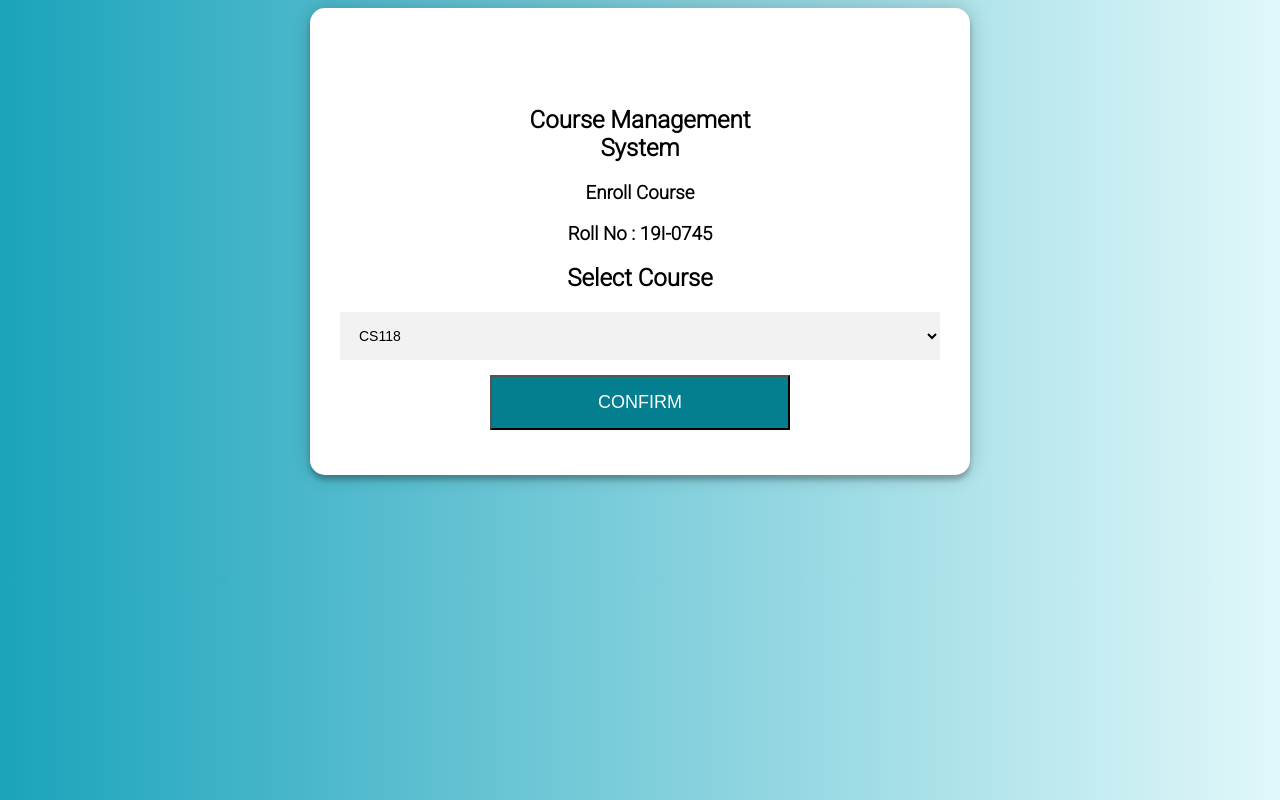
After one commit to i190745/Course-Management-System, a Django app: template myapp/templates/adm_add_course_to_st.html in a window 1280 px wide. The commit adds this page. Run offline with Django 4.2, Linux system fonts and the light colour scheme; the template is opened without the code that fills it, so the values that code supplies are empty.

Commit message:
Sprint 2

```diff
--- /dev/null
+++ b/myapp/templates/adm_add_course_to_st.html
@@ -0,0 +1,39 @@
+<!DOCTYPE html>
+<html lang="en">
+<head>
+  <meta charset="UTF-8">
+  <title>Page Title</title>
+  <meta name="viewport" content="width=device-width,initial-scale=1">
+  <link rel="stylesheet" href="css/style.css">
+</head>
+
+
+<body>
+
+<div class="dashboard">
+  <div class="dash">
+    <div class="header">
+      <h2>Course Management<br>System</h2>
+      <h3>Enroll Course</h3>
+      <h3>Roll No : 19I-0745</h3>
+    </div>
+    <div class="student-register form">
+    <form action="adm_add_course_succ.html" method="post">
+        <h2>Select Course</h2>
+        <select id="dept" name="Course" required>
+            <option value="CS118">CS118</option>
+            <option value="MT104">MT104</option>
+            <option value="MT203">MT203</option>
+            <option value="CS203">CS203</option>
+            <option value="CS1103">CS11003</option>
+        </select>
+    <button class="button">
+      Confirm
+    </button>
+    </form>
+  </div>
+  </div>
+</div>
+
+</body>
+</html>
--- a/myapp/templates/adm_dash.html
+++ b/myapp/templates/adm_dash.html
@@ -26,6 +26,11 @@
         Manage Courses
         </button>
     </div>
+    <div>
+      <button type="button" class="button" onclick="location.href='./adm_add_course_choose_st.html'">
+      Manage Student Courses
+      </button>
+  </div>
   </div>
 </div>
 
```
Also changed, not shown: myapp/templates/adm_add_course_choose_st.html (added, +38 -0 lines), myapp/templates/adm_add_course_succ.html (added, +32 -0 lines).
